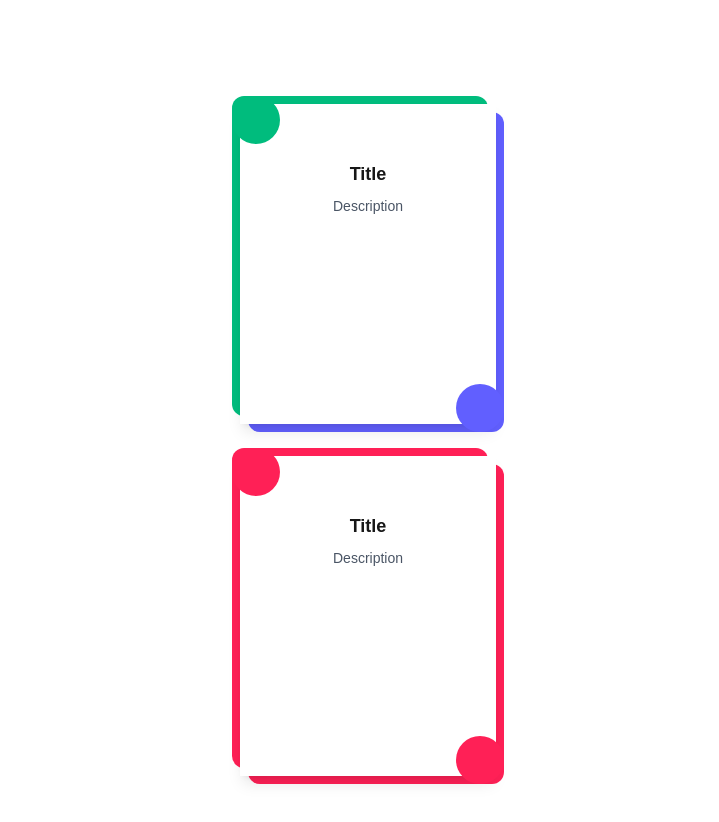
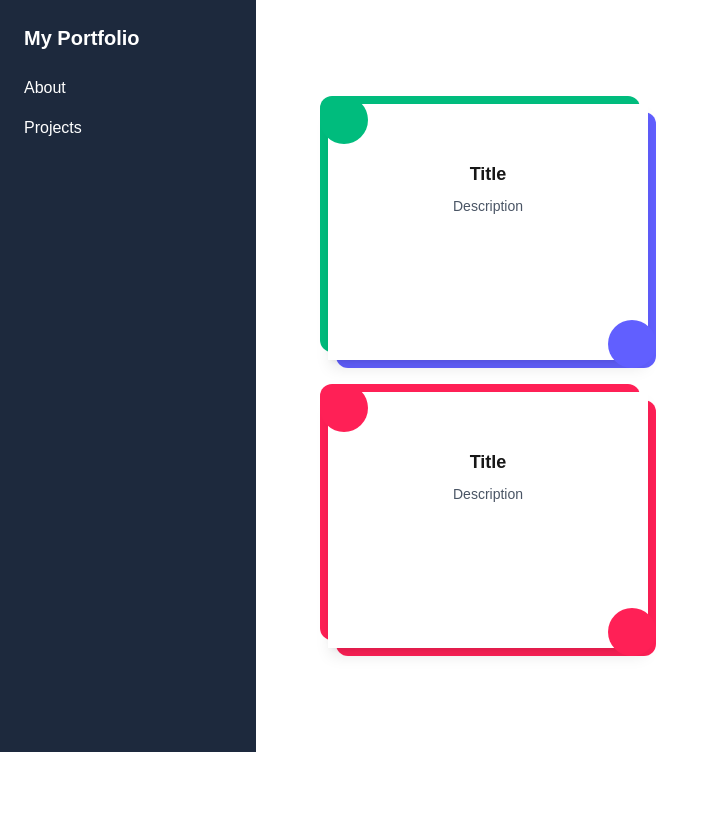
Before and after one commit to AlexHuynh35/PortfolioWebsite, a Next.js app: page / in a window 1280 px wide. Shown: the top 822 px of the page, without its empty margins (0-719 px from the left). After the commit the page ends 800 px from the top, so only its background shows below. Built offline with nearby package versions, Linux system fonts and the light colour scheme.

Commit message:
feat: added sidebar

```diff
--- a/src/app/layout.tsx
+++ b/src/app/layout.tsx
@@ -1,5 +1,6 @@
 import type { Metadata } from "next";
 import { Geist, Geist_Mono } from "next/font/google";
+import { Sidebar } from "@/components";
 import "./globals.css";
 
 const geistSans = Geist({
@@ -24,10 +25,11 @@ export default function RootLayout({
 }>) {
   return (
     <html lang="en">
-      <body
-        className={`${geistSans.variable} ${geistMono.variable} antialiased`}
-      >
-        {children}
+      <body className={`${geistSans.variable} ${geistMono.variable} antialiased`}>
+        <div className="flex">
+          <Sidebar />
+          {children}
+        </div>
       </body>
     </html>
   );
--- a/src/app/page.tsx
+++ b/src/app/page.tsx
@@ -13,7 +13,7 @@ export default function Home() {
         <ProjectCard
           title="Title"
           description="Description"
-          types={["game", "game"]}
+          types={["game"]}
         />
       </div>
     </section>
--- a/src/components/index.ts
+++ b/src/components/index.ts
@@ -1 +1,2 @@
 export { default as ProjectCard } from "./project_preview";
+export { default as Sidebar } from "./sidebar";
--- a/src/components/project_preview.tsx
+++ b/src/components/project_preview.tsx
@@ -7,23 +7,29 @@ type ProjectCardProps = {
 }
 
 const typeToColor = {
-  data: "bg-emerald-500",
-  software: "bg-indigo-500",
-  game: "bg-rose-500",
+    data: "bg-emerald-500",
+    software: "bg-indigo-500",
+    game: "bg-rose-500",
 };
 
 export default function ProjectCard({ title, description, types }: ProjectCardProps) {
     return (
-        <div className="relative w-64 h-80 m-8">
-            {types[0] && (
-                <div className={`absolute w-12 h-12 -top-2 -left-2 ${typeToColor[types[0]]} rounded-full z-10`} />
-            )}
-            {types[1] && (
+        <div className="relative w-80 h-64 m-8">
+            <div className={`absolute w-12 h-12 -top-2 -left-2 ${typeToColor[types[0]]} rounded-full z-10`} />
+
+            {types[1] ? (
                 <div className={`absolute w-12 h-12 -bottom-2 -right-2 ${typeToColor[types[1]]} rounded-full z-10`} />
+            ) : (
+                <div className={`absolute w-12 h-12 -bottom-2 -right-2 ${typeToColor[types[0]]} rounded-full z-10`} />
             )}
 
             <div className={`absolute inset-0 -translate-x-2 -translate-y-2 ${typeToColor[types[0]]} rounded-xl -z-10`} />
-            <div className={`absolute inset-0 translate-x-2 translate-y-2 ${typeToColor[types[1]]} rounded-xl -z-20`} />
+
+            {types[1] ? (
+                <div className={`absolute inset-0 translate-x-2 translate-y-2 ${typeToColor[types[1]]} rounded-xl -z-20`} />
+            ) : (
+                <div className={`absolute inset-0 translate-x-2 translate-y-2 ${typeToColor[types[0]]} rounded-xl -z-20`} />
+            )}
 
             <div className="relative w-full h-full bg-white shadow-lg p-4">
                 <h3 className="text-lg font-semibold mt-10">{title}</h3>
--- /dev/null
+++ b/src/components/sidebar.tsx
@@ -0,0 +1,41 @@
+"use client"
+
+import { useState } from "react";
+
+export default function Sidebar() {
+  const [isOpen, setIsOpen] = useState(false);
+
+  return (
+    <div>
+      {/* Hamburger Button */}
+      <button
+        onClick={() => setIsOpen(!isOpen)}
+        className="fixed top-4 left-4 z-50 p-2 bg-white border rounded-md shadow-md md:hidden"
+        aria-label="Toggle sidebar"
+      >
+        {isOpen ? (<p>=</p>) : (<p></p>)}
+      </button>
+
+      {/* Sidebar */}
+      <aside
+        className={`fixed top-0 left-0 h-full w-64 bg-slate-800 text-white p-6 transform transition-transform duration-300 ease-in-out z-40
+        ${isOpen ? "translate-x-0" : "-translate-x-full"}
+        md:translate-x-0 md:static md:block`}
+      >
+        <h2 className="text-xl font-bold mb-6">My Portfolio</h2>
+        <nav className="space-y-4">
+          <a href="#about" className="block hover:text-emerald-400">About</a>
+          <a href="#projects" className="block hover:text-emerald-400">Projects</a>
+        </nav>
+      </aside>
+
+      {/* Optional: Overlay for mobile view */}
+      {isOpen && (
+        <div
+          className="fixed inset-0 bg-black bg-opacity-50 z-30 md:hidden"
+          onClick={() => setIsOpen(false)}
+        />
+      )}
+    </div>
+  );
+}
```
